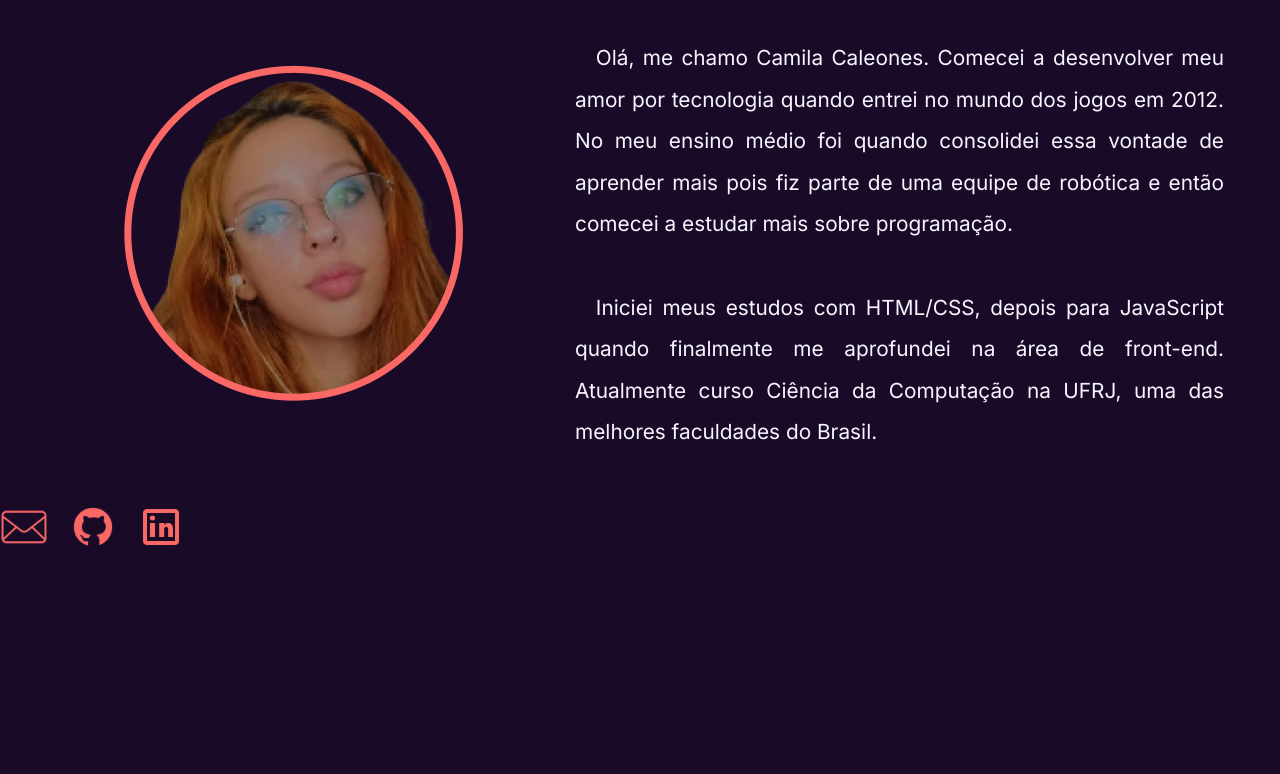
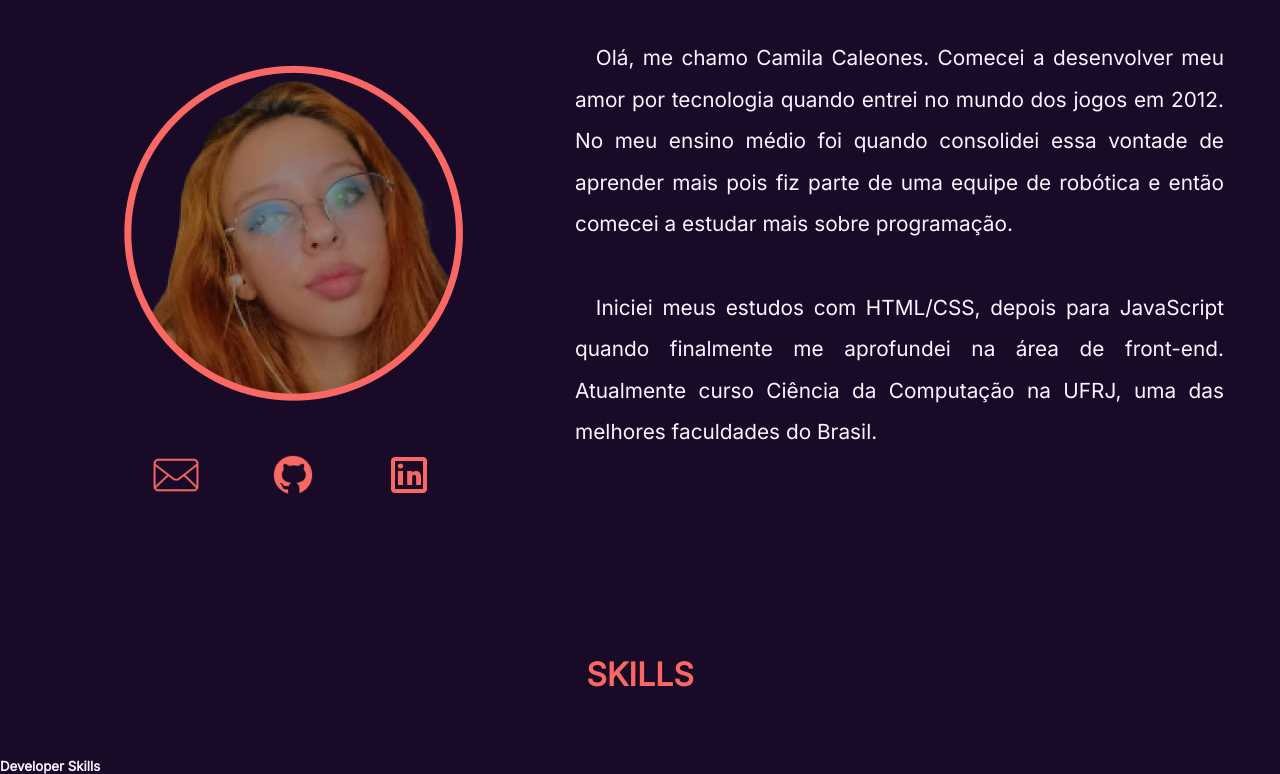
Before and after one commit to camiscf/camiscf_page, a plain HTML site: page index.html in a window 1280 px wide. Shown: the part 808-1582 px from the top of the page. Before the commit the page ends 1363 px from the top, so only its background shows below. Drawn offline with Linux system fonts and the light colour scheme.

Commit message:
:globe_with_meridians: Developer page

```diff
--- a/index.html
+++ b/index.html
@@ -47,7 +47,13 @@
         <a href="http://"><img class="icon" src="assets/icons8-email-64 (1).png" alt=""></a>
         <a href="http://"><img class="icon" src="assets/icons8-github-60.png" alt=""></a>
         <a href="http://"><img class="icon"src="assets/icons8-linkedin-96.png" alt=""></a>
+    </section>
+
+    <section>
+        <h3 class="title-main">SKILLS</h3>
+        <h5 class="title-sub">Developer Skills</h5>
 
     </section>
+
 </body>
 </html>
--- a/style.css
+++ b/style.css
@@ -124,5 +124,10 @@ section p{
 .icon{
     width: 3em;
     height: 3em;
-    margin-right: 1em;
+    margin-right: 4em;
 }
+#icons{
+    padding: 0.5em;
+    margin: 1.3em 9em;
+    transform: translateY(-5em);
+}
```
Also changed, not shown: assets/group-task.png (added), assets/html5-original.svg (added), assets/icons8-book-100.png (added), assets/icons8-think-60.png (added).
